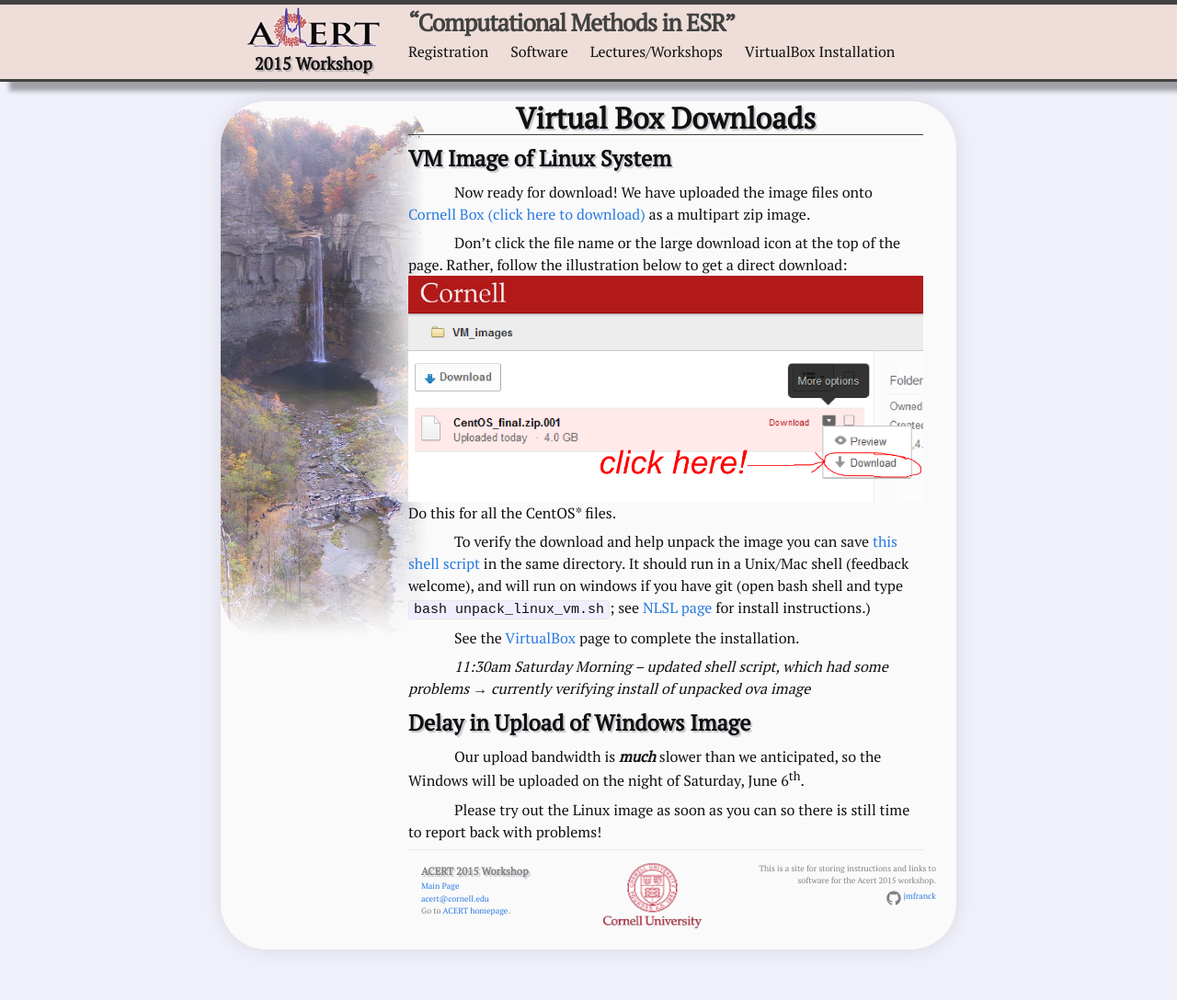
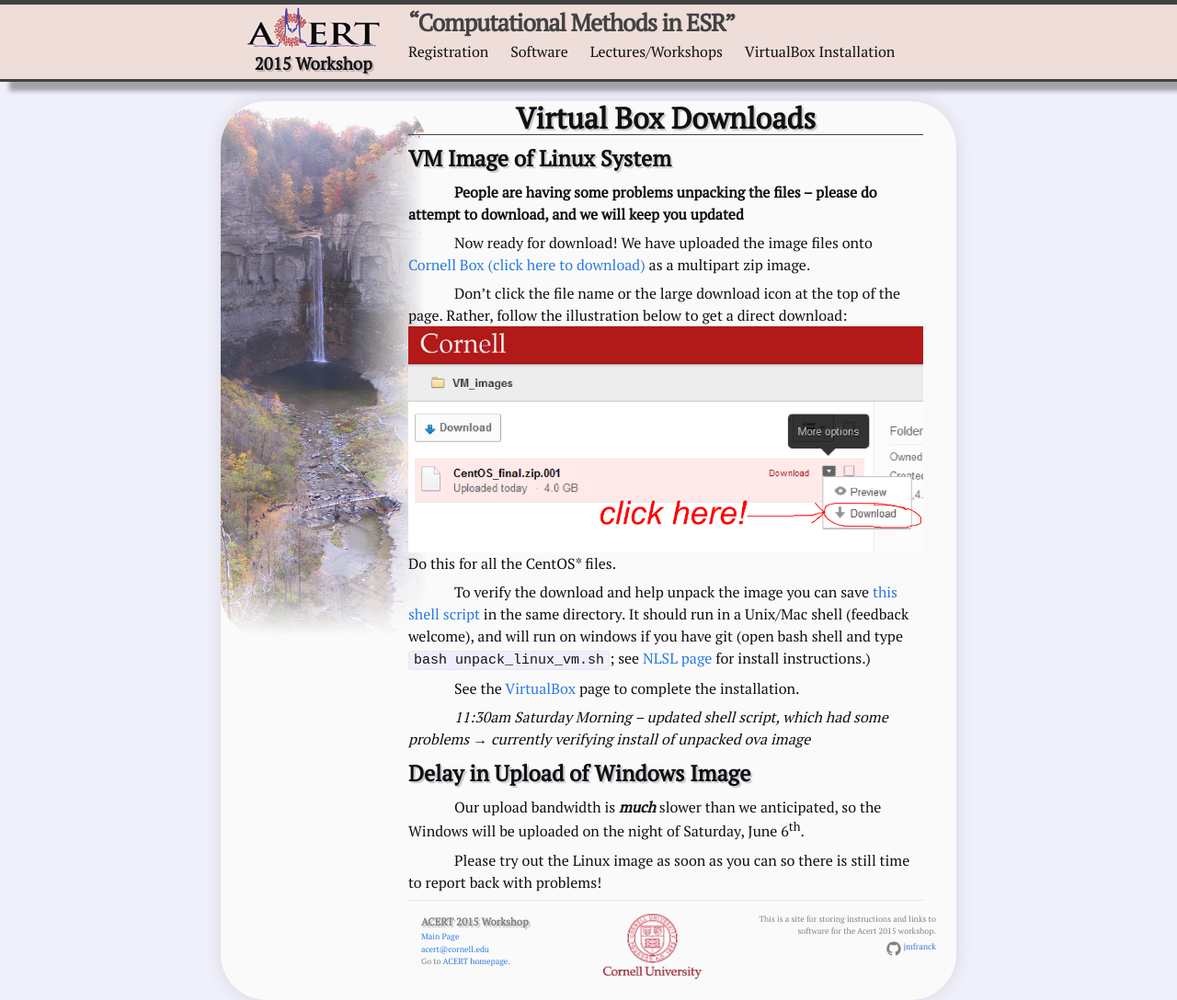
Before and after one commit to jmfranck/acert.github.io, a Jekyll site: the page built from VirtualBox/Downloads.md, in a window 1280 px wide and 1088 px high. Shown: the whole window at 92% size. Built offline with Jekyll 4.4.1, drawn with Linux system fonts in a browser that asks for light colours.

Commit message:
problems

```diff
--- a/VirtualBox/Downloads.md
+++ b/VirtualBox/Downloads.md
@@ -6,6 +6,8 @@ attribution: J. Franck
 # {{ page.title }}
 
 ## VM Image of Linux System
+
+**People are having some problems unpacking the files -- please do attempt to download, and we will keep you updated**
 
 Now ready for download!  We have uploaded the image files onto [Cornell Box (click here to download)](https://cornell.box.com/s/o47ptx9wr21ui15zbugjizjanz24jk6c) as a multipart zip image.
 
```
